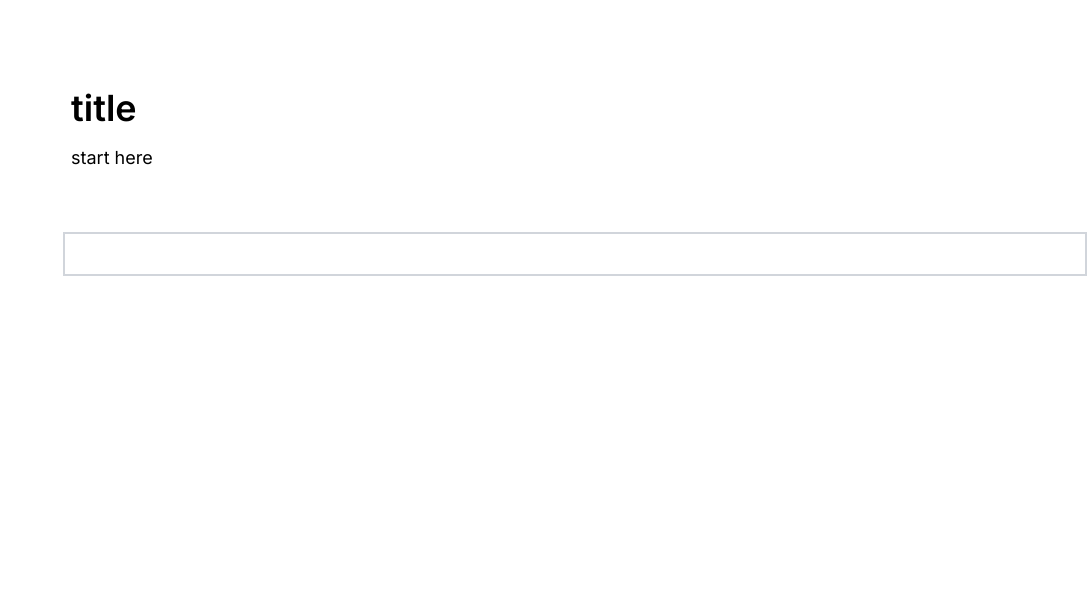
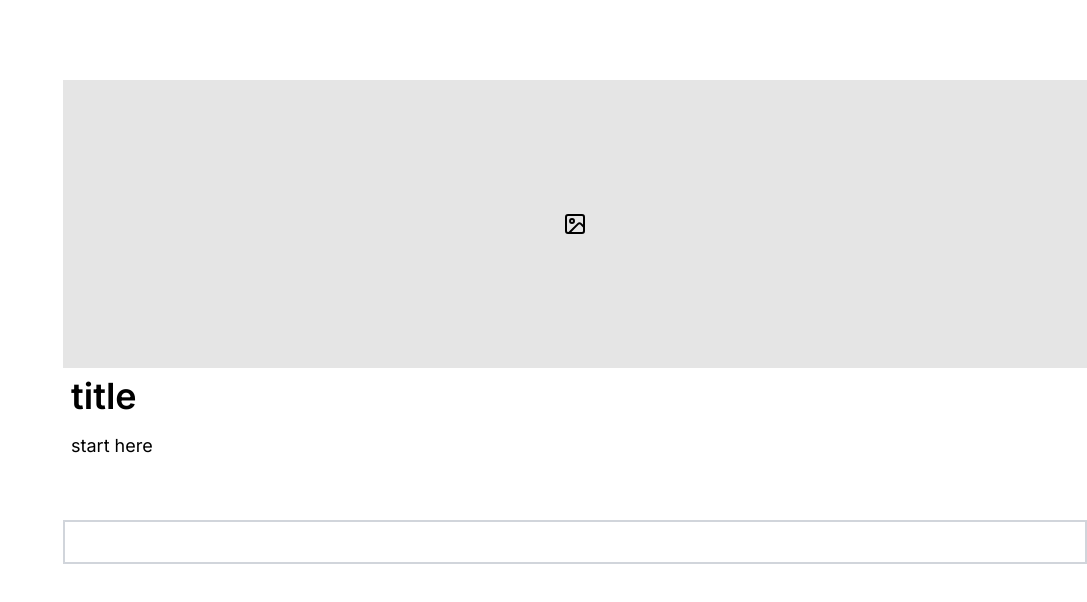
Before and after one commit to huilensolis/project-unknown, a Next.js app: page /app/edit in a window 1280 px wide. Shown: the top 602 px of the page, without its empty margins (193-1280 px from the left). Built offline with nearby package versions, Linux system fonts and the light colour scheme.

Commit message:
feat(app): UP-25 add document banner component
I have build the header to pick a image from the user files, but not from splash yet.

```diff
--- a/package.json
+++ b/package.json
@@ -14,6 +14,7 @@
   "dependencies": {
     "@radix-ui/react-dialog": "^1.0.5",
     "@radix-ui/react-icons": "^1.3.0",
+    "@radix-ui/react-tabs": "^1.0.4",
     "@typescript-eslint/eslint-plugin": "^6.18.0",
     "@typescript-eslint/parser": "^6.18.0",
     "class-variance-authority": "^0.7.0",
--- a/src/app/app/edit/page.tsx
+++ b/src/app/app/edit/page.tsx
@@ -1,9 +1,11 @@
 import { EditableBox } from '@/app/components/editor/EditableBox'
+import { Header } from '@/components/feature/header'
 
 export default function EditPage() {
   return (
     <div>
       <article className="flex flex-col *:outline-none py-20">
+        <Header />
         <h1 className="text-4xl font-semibold p-2">title</h1>
         <p className="min-h-24 text-lg p-2">start here</p>
 
--- /dev/null
+++ b/src/components/feature/header/header.models.ts
@@ -0,0 +1,3 @@
+export type IHeaderProps = {
+  defaultBackground?: string
+}
--- /dev/null
+++ b/src/components/feature/header/index.tsx
@@ -0,0 +1,133 @@
+'use client'
+
+import { ChangeEvent, useState } from 'react'
+import { IHeaderProps } from './header.models'
+import * as Tabs from '@radix-ui/react-tabs'
+import * as Dialog from '@radix-ui/react-dialog'
+import { Image } from 'lucide-react'
+
+export function Header({ defaultBackground }: IHeaderProps) {
+  const [background, setBackground] = useState<string | null>(
+    () => defaultBackground ?? null,
+  )
+
+  // this only is for the button on the hover of an actual banner
+  const [showButton, setShowButton] = useState<boolean>(false)
+
+  function toggleButton() {
+    setShowButton(!showButton)
+  }
+
+  return (
+    <header className="w-full h-72 bg-neutral-200">
+      {background && (
+        <div
+          className="w-full h-full flex relative"
+          onMouseEnter={toggleButton}
+          onMouseLeave={toggleButton}
+        >
+          <img
+            src={background}
+            className={`w-full h-full object-cover object-center ${
+              showButton ? 'brightness-75' : ''
+            } transition-all delay-75`}
+          />
+          {showButton && (
+            <div className="absolute inset-0">
+              <PickImage
+                iconClasses="text-neutral-400"
+                onNewBackground={(imageUrl) => setBackground(imageUrl)}
+              />
+            </div>
+          )}
+        </div>
+      )}
+      {!background && (
+        <PickImage onNewBackground={(imageUrl) => setBackground(imageUrl)} />
+      )}
+    </header>
+  )
+}
+
+function PickImage({
+  onNewBackground,
+  iconClasses,
+}: {
+  onNewBackground: (imageUrl: string) => void
+  iconClasses?: string
+}) {
+  function handleNewBackground(imageUrl: string) {
+    onNewBackground(imageUrl)
+  }
+  return (
+    <div className="w-full h-full">
+      <Dialog.Root>
+        <Dialog.Trigger asChild>
+          <button className="flex items-center justify-center w-full h-full">
+            <Image className={iconClasses ?? ''} />
+          </button>
+        </Dialog.Trigger>
+        <Dialog.Portal>
+          <Dialog.Overlay />
+          <Dialog.Content className="flex items-center justify-center fixed top-0 left-0 w-screen h-screen bg-neutral-800/30">
+            <div className="bg-neutral-50 flex flex-col gap-4 rounded-lg overflow-hidden">
+              <ImagePicker onNewBackground={handleNewBackground} />
+              <div className="w-full flex justify-end p-2">
+                <Dialog.Close className="bg-neutral-700 text-neutral-50 px-3 py-2 rounded-lg">
+                  Close
+                </Dialog.Close>
+              </div>
+            </div>
+          </Dialog.Content>
+        </Dialog.Portal>
+      </Dialog.Root>
+    </div>
+  )
+}
+
+function ImagePicker({
+  onNewBackground,
+}: {
+  onNewBackground: (imageUrl: string) => void
+}) {
+  function changeBackground(e: ChangeEvent<HTMLInputElement>) {
+    if (!e.target.files || e.target.files.length === 0) return
+    const image = e.target.files[0]
+
+    const render = new FileReader()
+    render.readAsDataURL(image)
+    render.onload = (event) => {
+      if (!event.target) return
+      onNewBackground(render.result as string)
+    }
+  }
+  return (
+    <Tabs.Root className="flex flex-col w-full" defaultValue="tab1">
+      <Tabs.List
+        className="shrink-0 flex border-b border-mauve6"
+        aria-label="Manage your account"
+      >
+        <Tabs.Trigger
+          className="bg-white px-5 h-[45px] flex-1 flex items-center justify-center text-[15px] leading-none text-mauve11 select-none first:rounded-tl-md last:rounded-tr-md hover:text-violet11 data-[state=active]:text-violet11 data-[state=active]:shadow-[inset_0_-1px_0_0,0_1px_0_0] data-[state=active]:shadow-current data-[state=active]:focus:relative data-[state=active]:focus:shadow-[0_0_0_2px] data-[state=active]:focus:shadow-black outline-none cursor-default"
+          value="tab1"
+        >
+          Pick from files
+        </Tabs.Trigger>
+        <Tabs.Trigger
+          className="bg-white px-5 h-[45px] flex-1 flex items-center justify-center text-[15px] leading-none text-mauve11 select-none first:rounded-tl-md last:rounded-tr-md hover:text-violet11 data-[state=active]:text-violet11 data-[state=active]:shadow-[inset_0_-1px_0_0,0_1px_0_0] data-[state=active]:shadow-current data-[state=active]:focus:relative data-[state=active]:focus:shadow-[0_0_0_2px] data-[state=active]:focus:shadow-black outline-none cursor-default"
+          value="tab2"
+        >
+          Pick from Unsplash
+        </Tabs.Trigger>
+      </Tabs.List>
+      <Tabs.Content className="grow outline-none p-2" value="tab1">
+        <div>
+          <input type="file" onChange={changeBackground} />
+        </div>
+      </Tabs.Content>
+      <Tabs.Content className="grow outline-none p-2" value="tab2">
+        {/* */}
+      </Tabs.Content>
+    </Tabs.Root>
+  )
+}
```
Also changed, not shown: 2 other files (tests, documents, lock files or other folders).
